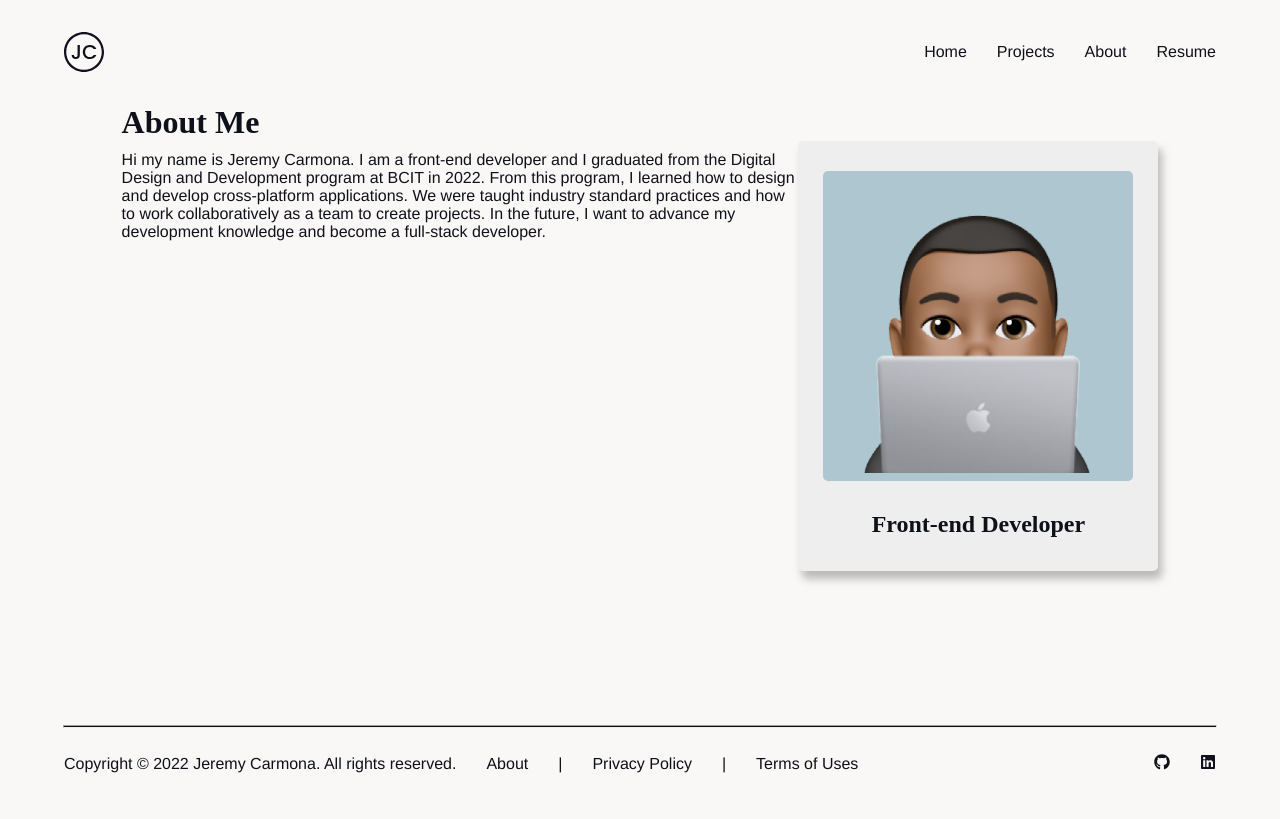
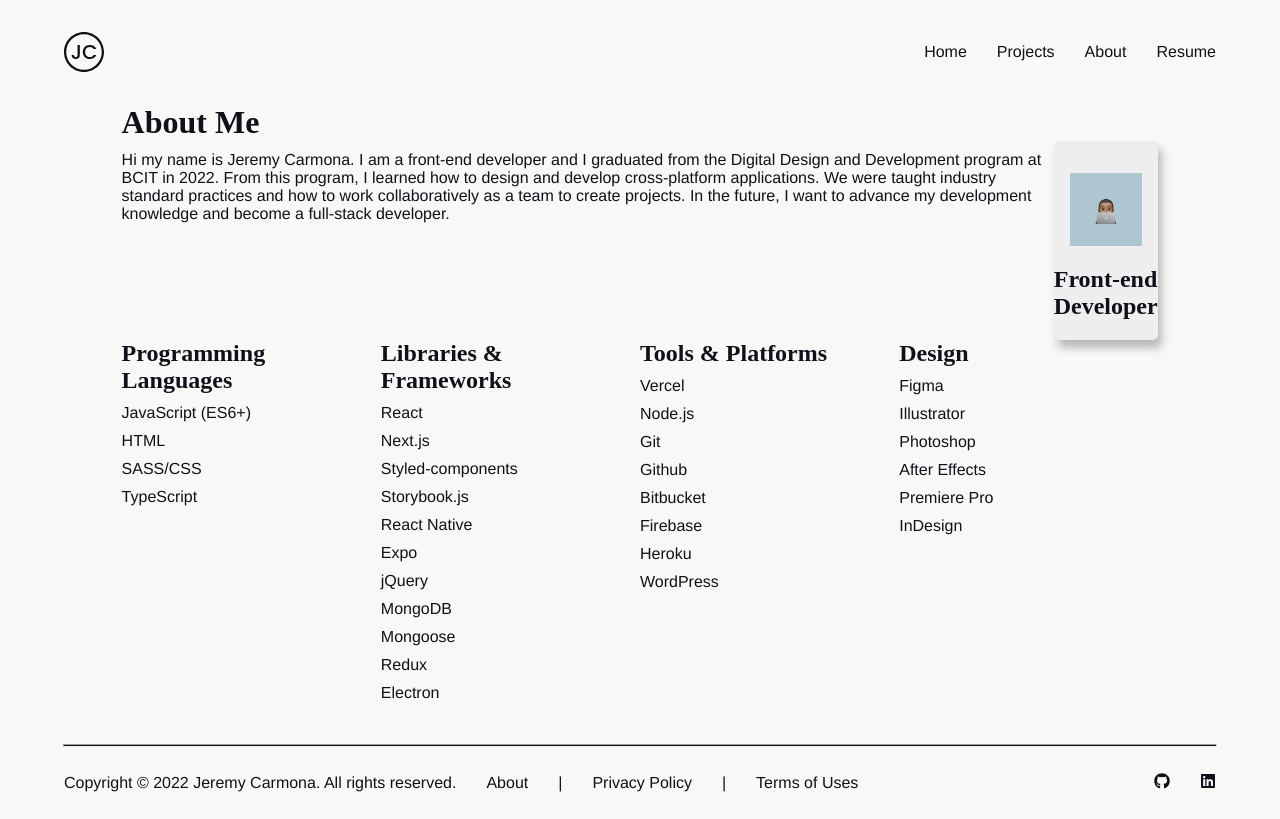
Before and after one commit to JeremyCarmona3/jeremy-m-carmona, a Next.js app: page /about in a window 1280 px wide. Built offline with nearby package versions, Linux system fonts and the light colour scheme.

Commit message:
layout changes

```diff
--- a/components/global/polaroid.js
+++ b/components/global/polaroid.js
@@ -10,7 +10,7 @@ export default function Polaroid({ image = '', alt = '', caption = '' }) {
           <Image src={image} alt={alt} />
         </div>
       </div>
-      <h2>{caption}</h2>
+      <h2 className='polaroid-caption'>{caption}</h2>
     </div>
   );
 }
--- a/pages/about.js
+++ b/pages/about.js
@@ -28,7 +28,7 @@ export default function About() {
         <h1>About Me</h1>
         <div>
           <div className='about-me-row'>
-            <div>
+            <div className='about-me-text'>
               <p>
                 Hi my name is Jeremy Carmona. I am a front-end developer and I
                 graduated from the Digital Design and Development program at
@@ -47,6 +47,57 @@ export default function About() {
               />
             </div>
           </div>
+          <div className='row flex-skills'>
+            <div className='skills'>
+              <h2>Programming Languages</h2>
+              <div>
+                <p>JavaScript (ES6+)</p>
+                <p>HTML</p>
+                <p>SASS/CSS</p>
+                <p>TypeScript</p>
+              </div>
+            </div>
+            <div className='skills'>
+              <h2>Libraries & Frameworks</h2>
+              <div>
+                <p>React</p>
+                <p>Next.js</p>
+                <p>Styled-components</p>
+                <p>Storybook.js</p>
+                <p>React Native</p>
+                <p>Expo</p>
+                <p>jQuery</p>
+                <p>MongoDB</p>
+                <p>Mongoose</p>
+                <p>Redux</p>
+                <p>Electron</p>
+              </div>
+            </div>
+            <div className='skills'>
+              <h2>Tools & Platforms</h2>
+              <div>
+                <p>Vercel</p>
+                <p>Node.js</p>
+                <p>Git</p>
+                <p>Github</p>
+                <p>Bitbucket</p>
+                <p>Firebase</p>
+                <p>Heroku</p>
+                <p>WordPress</p>
+              </div>
+            </div>
+            <div className='skills'>
+              <h2>Design</h2>
+              <div>
+                <p>Figma</p>
+                <p>Illustrator</p>
+                <p>Photoshop</p>
+                <p>After Effects</p>
+                <p>Premiere Pro</p>
+                <p>InDesign</p>
+              </div>
+            </div>
+          </div>
         </div>
       </div>
       <Footer />
--- a/styles/about.scss
+++ b/styles/about.scss
@@ -3,7 +3,24 @@
   flex-direction: row;
 }
 
+.about-me-grid {
+  display: grid;
+  gap: 2rem;
+  grid-template-columns: repeat(2, 1fr);
+}
+
 .avatar-polaroid {
   display: flex;
-  justify-content: flex-end;
 }
+
+.flex-skills {
+  display: flex;
+  flex-wrap: wrap;
+  justify-content: space-between;
+}
+
+.skills {
+  flex: 1;
+  min-width: 200px;
+  margin: 0 0.5rem 0 0;
+}
--- a/styles/components/polaroid.scss
+++ b/styles/components/polaroid.scss
@@ -4,29 +4,39 @@
   align-items: center;
   background-color: #eeeeee;
   border-radius: 5px;
-  min-width: 360px;
-  height: 430px;
+  max-width: 360px;
+  height: auto;
   filter: drop-shadow(4px 8px 4px rgba(0, 0, 0, 25%));
 }
 
 .image-cont {
+  position: relative;
   display: flex;
   align-items: center;
   justify-content: center;
   background-color: #aec6cf;
-  border-radius: 5px;
-  width: 310px;
-  height: 310px;
-  margin: 30px 0;
+  max-width: 310px;
+  max-height: 310px;
+  margin: 2rem 1rem 0 1rem;
+}
+
+.image-cont:after {
+  content: '';
+  display: block;
+  padding-bottom: 100%;
 }
 
 .image {
   display: flex;
   align-items: center;
   justify-content: center;
-  width: 95%;
-  height: 95%;
+  width: 100%;
+  height: 100%;
   object-fit: cover;
   overflow: hidden;
-  margin: 30px;
+  margin: 20px;
 }
+
+.polaroid-caption {
+  margin: 20px 0;
+}
--- a/styles/index.scss
+++ b/styles/index.scss
@@ -24,18 +24,6 @@ a {
   margin: 2rem 0;
 }
 
-.grid-four {
-  display: grid;
-  gap: 1rem;
-  grid-template-columns: repeat(4, 1fr);
-  margin: 2rem 0;
-}
-
-.skills {
-  display: flex;
-  justify-content: space-between;
-}
-
 .polaroid-cont {
   display: flex;
   :hover {
--- a/styles/projects.scss
+++ b/styles/projects.scss
@@ -1,31 +1,40 @@
 .projects {
   display: flex;
+  flex: 1;
   flex-direction: row;
   margin: 2rem 0;
 }
 
-.projects-info {
+.projects-polaroid {
   display: flex;
   flex: 1;
-  flex-direction: row;
-  margin: 0 2rem;
+}
+
+.project-cont {
+  display: flex;
+  flex: 1;
+  flex-direction: column;
 }
 
 .projects-description {
   display: flex;
-  flex: 2;
   flex-direction: column;
-  margin: 0 1rem;
+  margin: 0 0 0 2rem;
+}
+
+.projects-info {
+  display: flex;
+  flex-direction: row;
+  margin: 0 2rem;
 }
 
 .projects-info-col {
   display: flex;
   flex: 1;
   flex-direction: column;
-  margin: 0 1rem;
 }
 
-.projects-description a {
+.projects-info-col a {
   color: #0f111a;
   font-family: Helvetica Neue, sans-serif;
   text-decoration: none;
```
Also changed, not shown: pages/index.js (+0 -51 lines), pages/projects.js (+21 -18 lines), public/Avatar.png.
